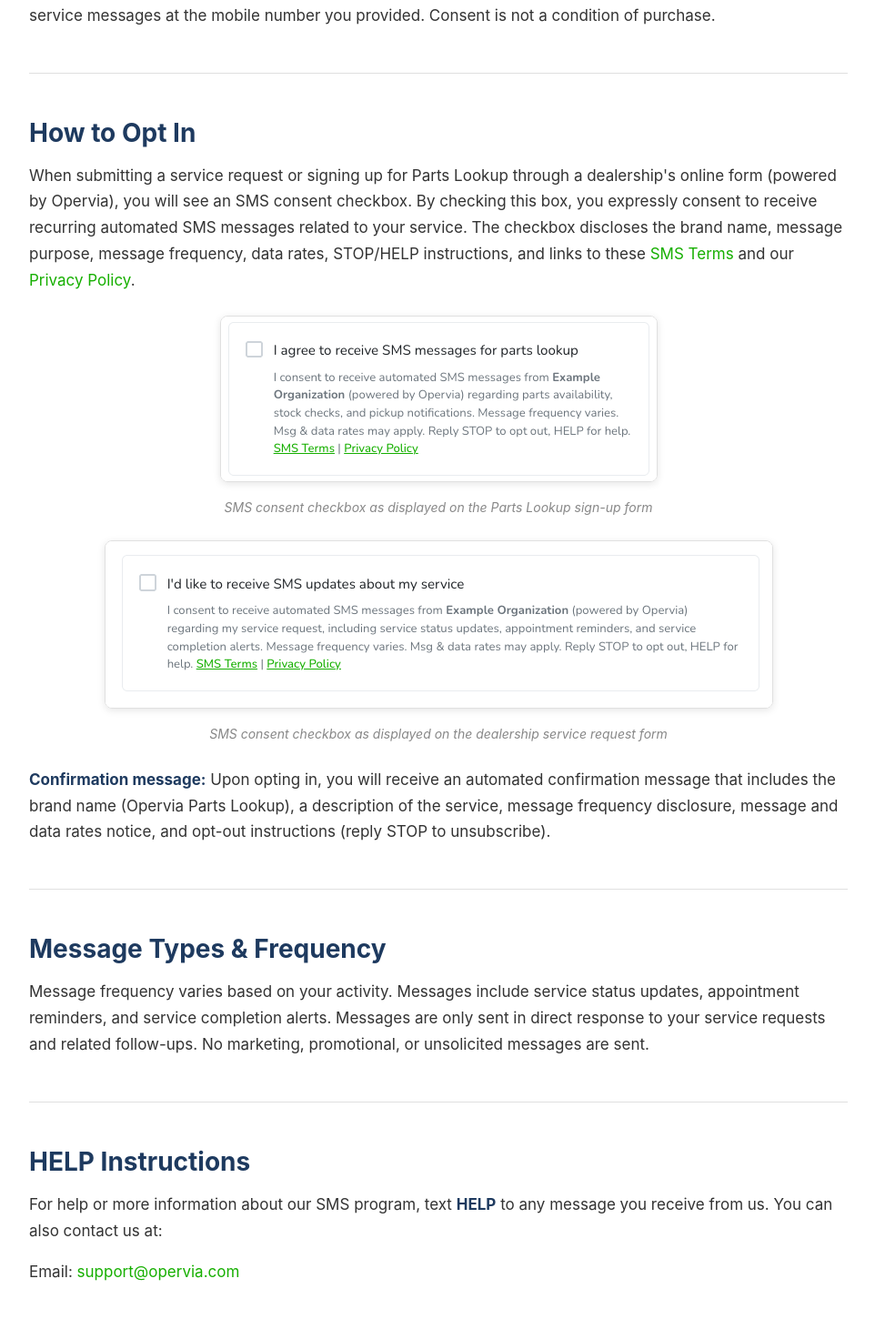
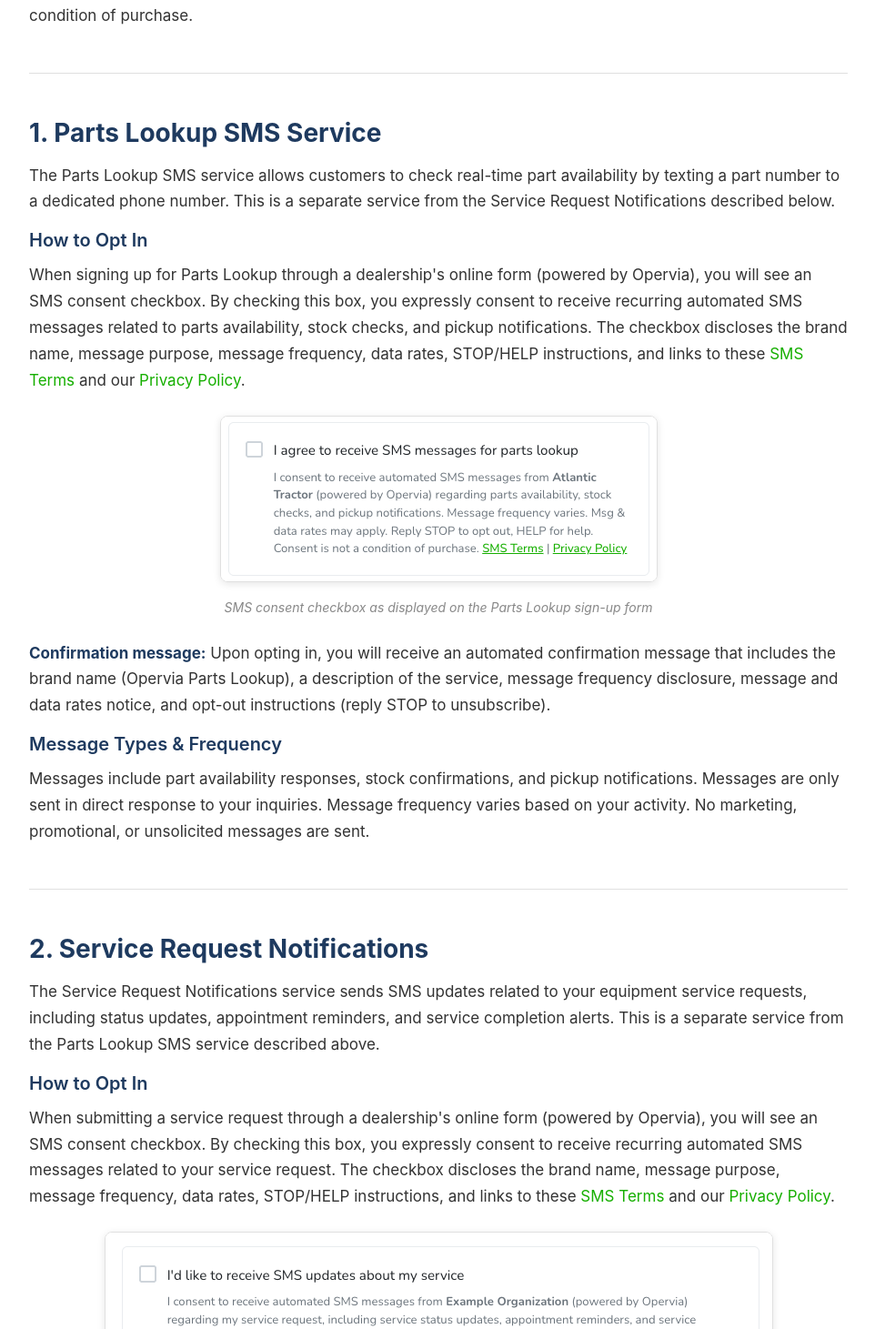
Before and after one commit to adam-clay/opervia-public, a React (Vite) app: page /sms-terms in a window 1280 px wide. Shown: the part 329-1790 px from the top of the page at 91% size, without its empty margins (158-1120 px from the left). Built offline with nearby package versions, Linux system fonts and the light colour scheme.

Commit message:
another screenshot

```diff
--- a/src/components/SMSTerms.tsx
+++ b/src/components/SMSTerms.tsx
@@ -10,23 +10,30 @@ const SMSTerms = () => {
           <h2>SMS Program Overview</h2>
           <p>
             Opervia powers SMS communications on behalf of equipment dealerships and
-            service providers. When you interact with a dealership that uses Opervia,
-            you may receive SMS messages related to your service requests and
-            appointment updates. By opting in to receive SMS messages,
-            you agree to receive recurring automated service messages at the mobile
+            service providers. Opervia operates two distinct SMS messaging services,
+            each with its own opt-in process. By opting in to either service,
+            you agree to receive recurring automated messages at the mobile
             number you provided. Consent is not a condition of purchase.
           </p>
         </section>
 
         <section className="sms-section">
-          <h2>How to Opt In</h2>
+          <h2>1. Parts Lookup SMS Service</h2>
           <p>
-            When submitting a service request or signing up for Parts Lookup through a
-            dealership's online form (powered by Opervia), you will see an SMS consent
-            checkbox. By checking this box, you expressly consent to receive recurring
-            automated SMS messages related to your service. The checkbox discloses the
-            brand name, message purpose, message frequency, data rates, STOP/HELP
-            instructions, and links to these <a href="/sms-terms">SMS Terms</a> and
+            The Parts Lookup SMS service allows customers to check real-time part
+            availability by texting a part number to a dedicated phone number. This
+            is a separate service from the Service Request Notifications described
+            below.
+          </p>
+          <h3>How to Opt In</h3>
+          <p>
+            When signing up for Parts Lookup through a dealership's online form
+            (powered by Opervia), you will see an SMS consent checkbox. By checking
+            this box, you expressly consent to receive recurring automated SMS
+            messages related to parts availability, stock checks, and pickup
+            notifications. The checkbox discloses the brand name, message purpose,
+            message frequency, data rates, STOP/HELP instructions, and links to
+            these <a href="/sms-terms">SMS Terms</a> and
             our <a href="/privacy-policy">Privacy Policy</a>.
           </p>
           <div className="opt-in-screenshot">
@@ -38,6 +45,39 @@ const SMSTerms = () => {
               SMS consent checkbox as displayed on the Parts Lookup sign-up form
             </p>
           </div>
+          <p>
+            <strong>Confirmation message:</strong> Upon opting in, you will receive an
+            automated confirmation message that includes the brand name (Opervia Parts
+            Lookup), a description of the service, message frequency disclosure, message
+            and data rates notice, and opt-out instructions (reply STOP to unsubscribe).
+          </p>
+          <h3>Message Types &amp; Frequency</h3>
+          <p>
+            Messages include part availability responses, stock confirmations, and
+            pickup notifications. Messages are only sent in direct response to your
+            inquiries. Message frequency varies based on your activity. No marketing,
+            promotional, or unsolicited messages are sent.
+          </p>
+        </section>
+
+        <section className="sms-section">
+          <h2>2. Service Request Notifications</h2>
+          <p>
+            The Service Request Notifications service sends SMS updates related to
+            your equipment service requests, including status updates, appointment
+            reminders, and service completion alerts. This is a separate service
+            from the Parts Lookup SMS service described above.
+          </p>
+          <h3>How to Opt In</h3>
+          <p>
+            When submitting a service request through a dealership's online form
+            (powered by Opervia), you will see an SMS consent checkbox. By checking
+            this box, you expressly consent to receive recurring automated SMS
+            messages related to your service request. The checkbox discloses the
+            brand name, message purpose, message frequency, data rates, STOP/HELP
+            instructions, and links to these <a href="/sms-terms">SMS Terms</a> and
+            our <a href="/privacy-policy">Privacy Policy</a>.
+          </p>
           <div className="opt-in-screenshot">
             <img
               src="/images/opervia_sms_screenshot.png"
@@ -47,23 +87,18 @@ const SMSTerms = () => {
               SMS consent checkbox as displayed on the dealership service request form
             </p>
           </div>
-
           <p>
             <strong>Confirmation message:</strong> Upon opting in, you will receive an
-            automated confirmation message that includes the brand name (Opervia Parts
-            Lookup), a description of the service, message frequency disclosure, message
-            and data rates notice, and opt-out instructions (reply STOP to unsubscribe).
+            automated confirmation message that includes the brand name, a description
+            of the service, message frequency disclosure, message and data rates notice,
+            and opt-out instructions (reply STOP to unsubscribe).
           </p>
-        </section>
-
-        <section className="sms-section">
-          <h2>Message Types &amp; Frequency</h2>
+          <h3>Message Types &amp; Frequency</h3>
           <p>
-            Message frequency varies based on your activity. Messages include service
-            status updates, appointment reminders, and service completion alerts.
-            Messages are only sent in direct response to your service requests and
-            related follow-ups. No marketing, promotional, or
-            unsolicited messages are sent.
+            Messages include service status updates, appointment reminders, and service
+            completion alerts. Messages are only sent in direct response to your service
+            requests and related follow-ups. Message frequency varies based on your
+            activity. No marketing, promotional, or unsolicited messages are sent.
           </p>
         </section>
 
```
Also changed, not shown: public/images/opervia_parts_lookup_sms_screenshot.png.
